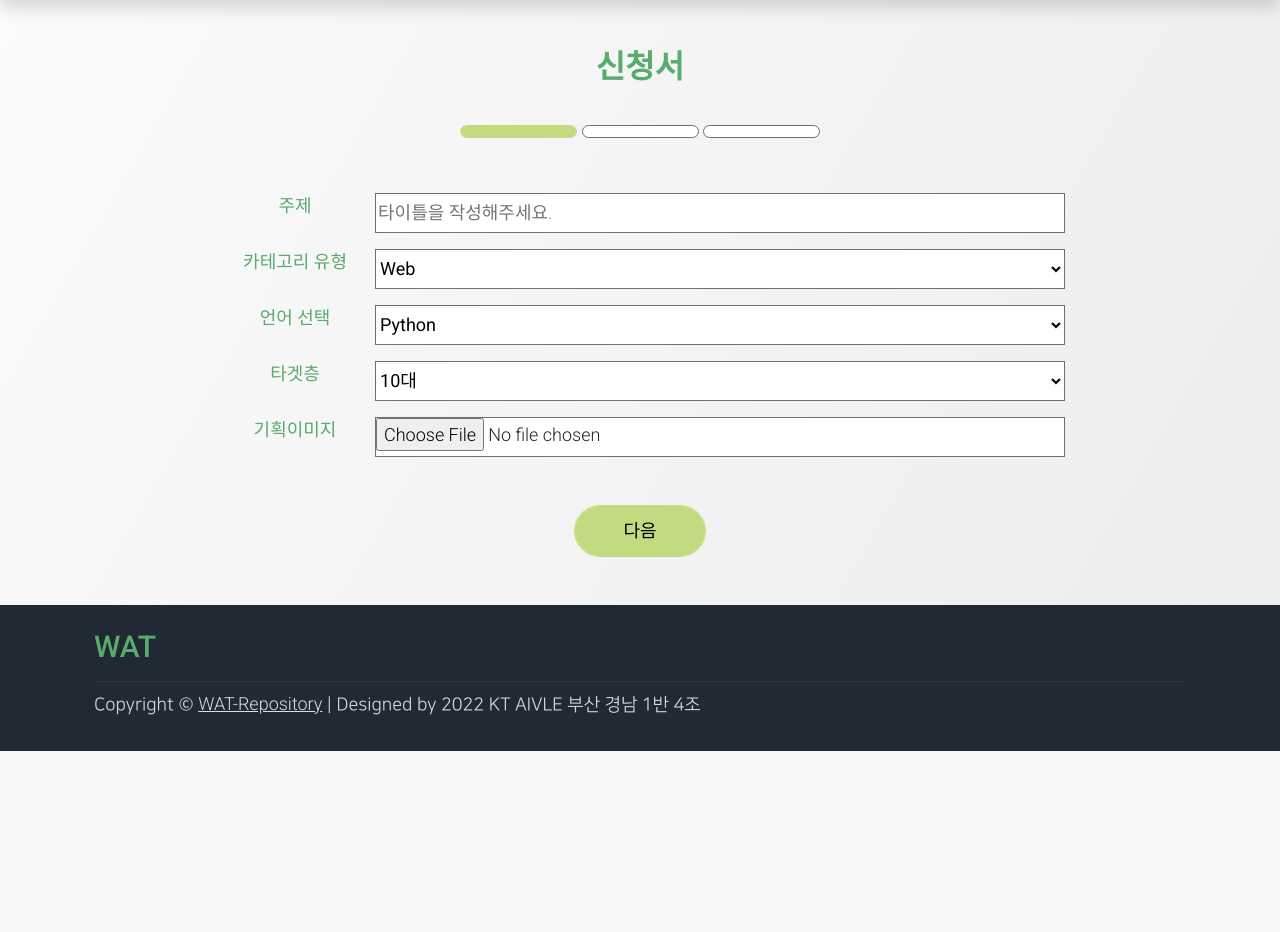
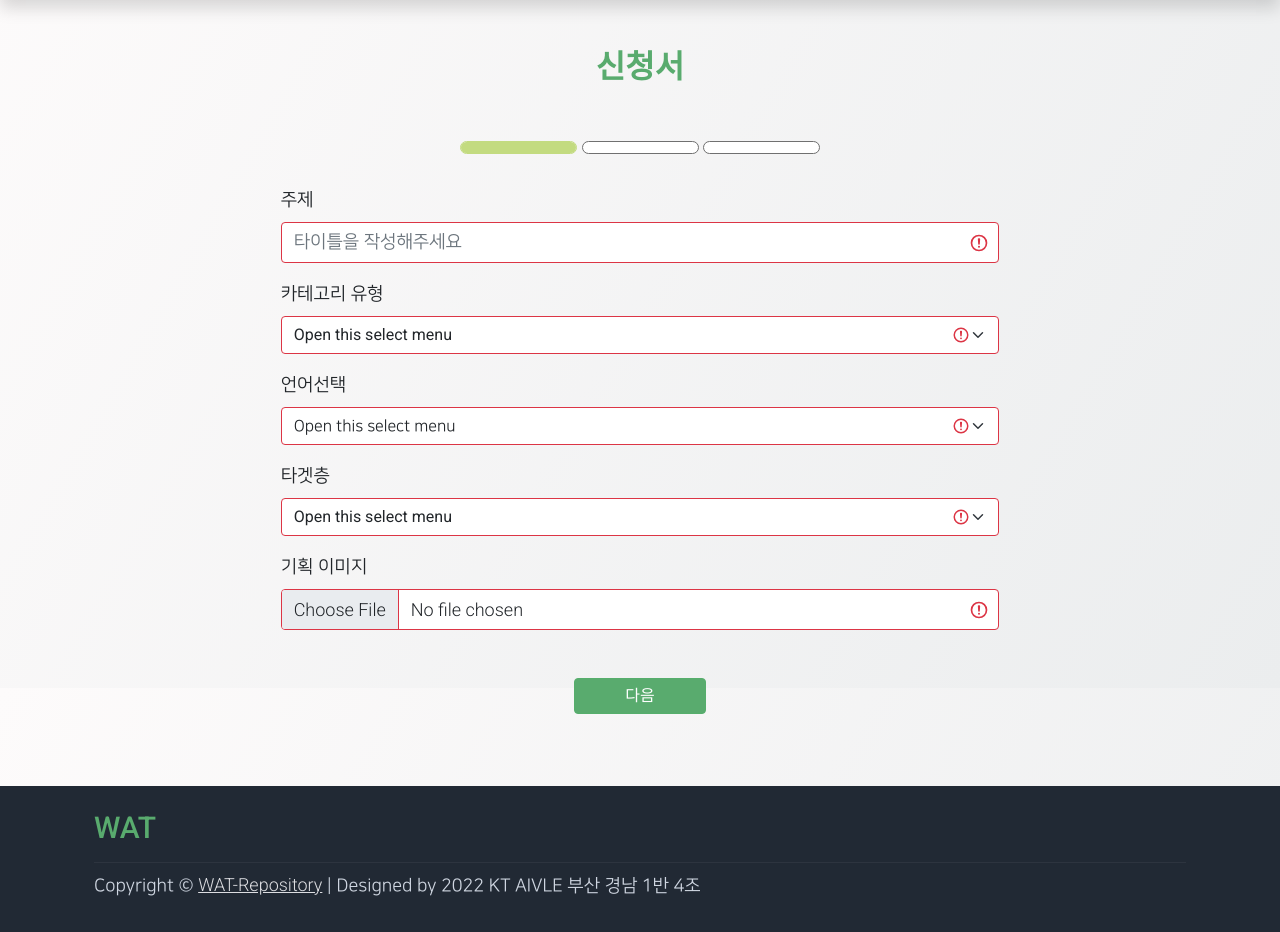
Before and after one commit to youngine/waat, a Django app: template fundingapp/templates/fundingapp/create_step1.html in a window 1280 px wide. Shown: the part 112-1044 px from the top of the page. Before the commit the page ends 863 px from the top, so only its background shows below. Run offline with Django 4.2, Linux system fonts and the light colour scheme; the template is opened without the code that fills it, so the values that code supplies are empty; some libraries are stand-ins or nearby versions; some web fonts are replaced.

Commit message:
update: funding_step1_view

```diff
--- a/fundingapp/templates/fundingapp/create_step1.html
+++ b/fundingapp/templates/fundingapp/create_step1.html
@@ -2,124 +2,139 @@
 {% load static %}
 
 {% block content %}
+
 <div>
-    <div style="margin:3rem 0rem"></div>
-        <div>
-            <h2 class= text-success style="font-family: 'NanumSquareEB'; text-align:center;">
-                신청서</h2>
-        <div style="margin:2rem 0rem; text-align:center;">
+    <h2 class= "text-success mt-5 mb-5" style="font-family: 'NanumSquareEB'; text-align:center;"> 신청서</h2>
+
+    <div class="text-center">
         <div class= create_bar_color style="display:inline-block"></div>
         <div class= create_bar_blank style="display:inline-block"></div>
         <div class= create_bar_blank style="display:inline-block"></div>
-        <div>
-            <div style="margin:3rem 0rem"></div>
     </div>
+
 {% if page_num %}
-        <form action=/app/fund/allViewPage/{{page_num}}/{{board_id}}/ method="POST" enctype="multipart/form-data">
+ <form class="was-validated p-4" action=/app/fund/allViewPage/{{page_num}}/{{board_id}}/ method="POST" enctype="multipart/form-data">
      {% csrf_token %}
-            <div class=wrapper>
-                <p class= "create_input_text_boxSize" style="display:inline-block;font-family: 'NanumSquareEB';">주제</p>
-                <input class = create_input_box  style="display:inline-block" placeholder="타이틀을 작성해주세요." type="text" name="title" value="{{DB_data.title}}">
+    <div class="mb-3 col-md-7" style="float: none; margin:0 auto;">
+    <label for="validationTextarea" class="form-label" style="font-family:NanumSquareR;">주제</label>
+    <input type="text" style="font-family:NanumSquareR;" class="form-control is-invalid" id="validationTextarea" name="title" value="{{DB_data.title}}" placeholder="타이틀을 작성해주세요" required>
   </div>
-            <div class=wrapper>
-                <p class= "create_input_text_boxSize" style="display:inline-block;font-family: 'NanumSquareEB';">카테고리 유형</p>
-                <select class = create_input_box style="display:inline-block" name = "category" >
+
+  <div class="mb-3 col-md-7" style="float: none; margin:0 auto;">
+    <label for="validationTextarea" class="form-label" style="font-family:NanumSquareR;">카테고리 유형</label>
+    <select class="form-select" required aria-label="select example" name="category">
       <option value = {{DB_data.category}} selected disabled> {{DB_data.category}} </option>
-                    <option value = "Web" > Web </option>
-                    <option value = "Application" > Application </option>
-                    <option value = "Game" > Game </option>
-                    <option value = "Crawling"> Crawling </option>
+      <option value="Web">Web</option>
+      <option value="Application">Application</option>
+      <option value="Game">Game</option>
+      <option value="Crawling">Crawling</option>
     </select>
+    {% comment %} <div class="invalid-feedback" style="font-family:NanumSquareR;">프로젝트 카테고리 유형을 선택해주세요</div> {% endcomment %}
+  </div>
 
+  <div class="mb-3 col-md-7" style="float: none; margin:0 auto;">
+    <label for="validationTextarea" class="form-label" style="font-family:NanumSquareR;">언어선택</label>
+    <select class="form-select" required aria-label="select example" style="font-family:NanumSquareR;" name="language">
+      <option value= {{DB_data.language_text}} selected disabled> {{DB_data.language_text}} </option>
+      <option value="Python">Python</option>
+      <option value="Java">Java</option>
+      <option value="language">C language</option>
+      <option value="Node Js">Node Js</option>
+      <option value="Java Script">Java Script</option>
+      <option value="Kotlin">Kotlin</option>
+      <option value="React">React</option>
+    </select>
+    {% comment %} <div class="invalid-feedback" style="font-family:NanumSquareR;">프로젝트에 사용되는 언어를 선택해주세요</div> {% endcomment %}
   </div>
-            <div class=wrapper>
-                <p class= "create_input_text_boxSize" style="display:inline-block;font-family: 'NanumSquareEB';">언어 선택</p>
-                <select class = create_input_box style="display:inline-block" name = "language"  >
-                    <option value= {{DB_data.language_text}} selected disabled> {{DB_data.language_text}} </option>
-                    <option value = "Python"> Python </option>
-                    <option value = "Java"> Java </option>
-                    <option value = "C"> C Language </option>
-                    <option value = "NodeJs"> NodeJs </option>
-                    <option value = "JavaScript"> JavaScript </option>
-                    <option value = "Kotlin"> Kotlin </option>
-                    <option value = "React"> React </option>
+
+ <div class="mb-3 col-md-7" style="float: none; margin:0 auto;">
+    <label for="validationTextarea" class="form-label" style="font-family:NanumSquareR;">타겟층</label>
+    <select class="form-select" required aria-label="select example" name="target">
+      <option value= {{DB_data.target}} selected disabled> {{DB_data.target}} </option>
+      <option value="10대">10대</option>
+      <option value="20대">20대</option>
+      <option value="30대">30대</option>
+      <option value="40대">40대</option>
+      <option value="50대">50대</option>
+      <option value="60대">60대</option>
+      <option value="70대">70대이상</option>
     </select>
-                <!-- <input class = create_input_box  style="display:inline-block" > -->
+    {% comment %} <div class="invalid-feedback" style="font-family:NanumSquareR;">프로젝트 카테고리 유형을 선택해주세요</div> {% endcomment %}
   </div>
-            <div class=wrapper>
-                <p class= "create_input_text_boxSize " style="display:inline-block;font-family: 'NanumSquareEB';">타겟층</p>
-                <select class = create_input_box style="display:inline-block" name = "target" >
-                    <option value= {{DB_data.target}} selected disabled> {{DB_data.target}} </option>
-                    <option value = "10대"> 10대 </option>
-                    <option value = "20대"> 20대 </option>
-                    <option value = "30대"> 30대 </option>
-                    <option value = "40대"> 40대 </option>
-                    <option value = "50대"> 50대 </option>
-                    <option value = "60대"> 60대 </option>
-                    <option value = "70대"> 70대 이상 </option>
-                </select>
-                <!-- <input class = create_input_box  style="display:inline-block" type="text" name="target" placeholder="연령, 타겟 기업 구분"> -->
+
+  <div class="mb-3 col-md-7" style="float: none; margin:0 auto;">
+    <label for="validationTextarea" class="form-label" style="font-family:NanumSquareR;">기획 이미지</label>
+    <input type="file" class="form-control" aria-label="file example" name="file" value={{DB_data.file_name}} disabled required>
+    {% comment %} <div class="invalid-feedback" style="font-family:NanumSquareR;">펀딩 기획 이미지를 첨부해주세요</div> {% endcomment %}
   </div>
-            <div class=wrapper>
-                <p class= "create_input_text_boxSize" style="display:inline-block;font-family: 'NanumSquareEB';">기획이미지</p>
-                <input class = create_input_box  style="display:inline-block" type="text" name="file" accept="image/gif, image/jpeg, image/png" value={{DB_data.file_name}} disabled>
+
+  <div class="mb-5 col-md-7" style="float: none; margin:0 auto;">
+    <button class="btn btn-success" type="submit" method="POST" >다음</button>
   </div>
-            <div style="margin:3rem 0rem"></div>
-            <input class= "next_btn_color" type="submit" method="POST" value="다음">
 </form>
+</div>
 
  {% else %}
-        <form action="/app/fund/create1/", method="POST" enctype="multipart/form-data">
+ <form class="was-validated p-4" action=/app/fund/allViewPage/{{page_num}}/{{board_id}}/ method="POST" enctype="multipart/form-data">
      {% csrf_token %}
-            <div class=wrapper>
-                <p class= "create_input_text_boxSize" style="display:inline-block;font-family: 'NanumSquareEB';">주제</p>
-                <input class = create_input_box  style="display:inline-block" placeholder="타이틀을 작성해주세요." type="text" name="title">
-            </div>
-            <div class=wrapper>
-                <p class= "create_input_text_boxSize" style="display:inline-block;font-family: 'NanumSquareEB';">카테고리 유형</p>
-                <select class = create_input_box style="display:inline-block" name = "category">
-                    <option value = "Web"> Web </option>
-                    <option value = "Application"> Application </option>
-                    <option value = "Game"> Game </option>
-                    <option value = "Crawling"> Crawling </option>
-                </select>
-
-            </div>
-            <div class=wrapper>
-                <p class= "create_input_text_boxSize" style="display:inline-block;font-family: 'NanumSquareEB';">언어 선택</p>
-                <select class = create_input_box style="display:inline-block" name = "language">
-                    <option value = "Python"> Python </option>
-                    <option value = "Java"> Java </option>
-                    <option value = "C"> C Language </option>
-                    <option value = "NodeJs"> NodeJs </option>
-                    <option value = "JavaScript"> JavaScript </option>
-                    <option value = "Kotlin"> Kotlin </option>
-                    <option value = "React"> React </option>
-                </select>
-                <!-- <input class = create_input_box  style="display:inline-block" > -->
-            </div>
-            <div class=wrapper>
-                <p class= "create_input_text_boxSize " style="display:inline-block;font-family: 'NanumSquareEB';">타겟층</p>
-                <select class = create_input_box style="display:inline-block" name = "target">
-                    <option value = "10대"> 10대 </option>
-                    <option value = "20대"> 20대 </option>
-                    <option value = "30대"> 30대 </option>
-                    <option value = "40대"> 40대 </option>
-                    <option value = "50대"> 50대 </option>
-                    <option value = "60대"> 60대 </option>
-                    <option value = "70대"> 70대 이상 </option>
-                </select>
-                <!-- <input class = create_input_box  style="display:inline-block" type="text" name="target" placeholder="연령, 타겟 기업 구분"> -->
-            </div>
-            <div class=wrapper>
-                <p class= "create_input_text_boxSize" style="display:inline-block;font-family: 'NanumSquareEB';">기획이미지</p>
-                <input class = create_input_box  style="display:inline-block" type="file" name="file" accept="image/gif, image/jpeg, image/png" required>
-            </div>
-            <div style="margin:3rem 0rem"></div>
-            <input class= "next_btn_color" type="submit" method="POST" value="다음">
-        </form>
-    {% endif%}
-    <div style="margin:3rem 0rem"></div>
+    <div class="mb-3 col-md-7" style="float: none; margin:0 auto;">
+    <label for="validationTextarea" class="form-label" style="font-family:NanumSquareR;">주제</label>
+    <input type="text" style="font-family:NanumSquareR;" class="form-control is-invalid" id="validationTextarea" name="title"  placeholder="타이틀을 작성해주세요" required>
   </div>
 
-{% endblock %}
+  <div class="mb-3 col-md-7" style="float: none; margin:0 auto;">
+    <label for="validationTextarea" class="form-label" style="font-family:NanumSquareR;">카테고리 유형</label>
+    <select class="form-select" required aria-label="select example" name="category">
+      <option value="">Open this select menu</option>
+      <option value="Web">Web</option>
+      <option value="Application">Application</option>
+      <option value="Game">Game</option>
+      <option value="Crawling">Crawling</option>
+    </select>
+    {% comment %} <div class="invalid-feedback" style="font-family:NanumSquareR;">프로젝트 카테고리 유형을 선택해주세요</div> {% endcomment %}
+  </div>
+
+  <div class="mb-3 col-md-7" style="float: none; margin:0 auto;">
+    <label for="validationTextarea" class="form-label" style="font-family:NanumSquareR;">언어선택</label>
+    <select class="form-select" required aria-label="select example" style="font-family:NanumSquareR;" name="language">
+      <option value="">Open this select menu</option>
+      <option value="Python">Python</option>
+      <option value="Java">Java</option>
+      <option value="language">C language</option>
+      <option value="Node Js">Node Js</option>
+      <option value="Java Script">Java Script</option>
+      <option value="Kotlin">Kotlin</option>
+      <option value="React">React</option>
+    </select>
+    {% comment %} <div class="invalid-feedback" style="font-family:NanumSquareR;">프로젝트에 사용되는 언어를 선택해주세요</div> {% endcomment %}
+  </div>
+
+ <div class="mb-3 col-md-7" style="float: none; margin:0 auto;">
+    <label for="validationTextarea" class="form-label" style="font-family:NanumSquareR;">타겟층</label>
+    <select class="form-select" required aria-label="select example" name="target">
+      <option value="">Open this select menu</option>
+      <option value="10대">10대</option>
+      <option value="20대">20대</option>
+      <option value="30대">30대</option>
+      <option value="40대">40대</option>
+      <option value="50대">50대</option>
+      <option value="60대">60대</option>
+      <option value="70대">70대이상</option>
+    </select>
+    {% comment %} <div class="invalid-feedback" style="font-family:NanumSquareR;">프로젝트 카테고리 유형을 선택해주세요</div> {% endcomment %}
+  </div>
+
+  <div class="mb-3 col-md-7" style="float: none; margin:0 auto;">
+    <label for="validationTextarea" class="form-label" style="font-family:NanumSquareR;">기획 이미지</label>
+    <input type="file" class="form-control" aria-label="file example" name="file" required>
+    {% comment %} <div class="invalid-feedback" style="font-family:NanumSquareR;">펀딩 기획 이미지를 첨부해주세요</div> {% endcomment %}
+  </div>
+
+  <div class="mb-5 col-md-7 mt-5 text-center" style="float: none; margin:0 auto;">
+    <button class="btn btn-success" type="submit" method="POST" >다음</button>
+  </div>
+</form>
+</div>
+{% endif%}
+
+{%endblock content%}
--- a/fundingapp/urls.py
+++ b/fundingapp/urls.py
@@ -20,5 +20,6 @@
 
     # path('AllViewPage/<int:board_id>/<int:page_num>/',AllViewPage.as_view(),name="modify")
     # path('AllViewPage/',AllViewPage.as_view(),name="AllViewPage")
+    path('step1/', views.step1, name='step1'),
 
 ]
--- a/fundingapp/views.py
+++ b/fundingapp/views.py
@@ -435,3 +435,6 @@
                                         kwargs={'page_num': page_num,
                                                 'board_id': board_id,
                                         }))
+
+def step1(request):
+    return render(request, 'fundingapp/step1.html')
```
Also changed, not shown: fundingapp/templates/fundingapp/1create_step1.html (added, +125 -0 lines). Lines whose indentation alone changed are shown as unchanged.
